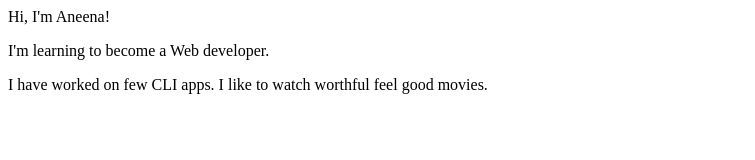
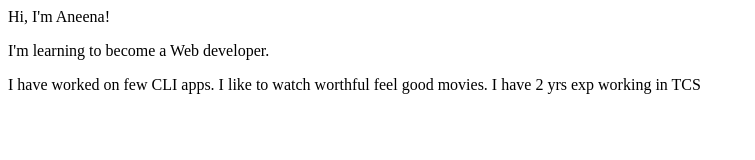
Before and after one commit to aneenajohn/aneena.com, a plain HTML site: page index.html in a window 1280 px wide. Shown: the whole page, without its empty margins (0-755 px from the left). Drawn offline with Linux system fonts and the light colour scheme.

Commit message:
updated experiece
Docs:Added past working exp

```diff
--- a/index.html
+++ b/index.html
@@ -11,5 +11,6 @@
     I have worked on few CLI apps.
 
     I like to watch worthful feel good movies.
+    I have 2 yrs exp working in TCS
 </body>
 </html>
```
